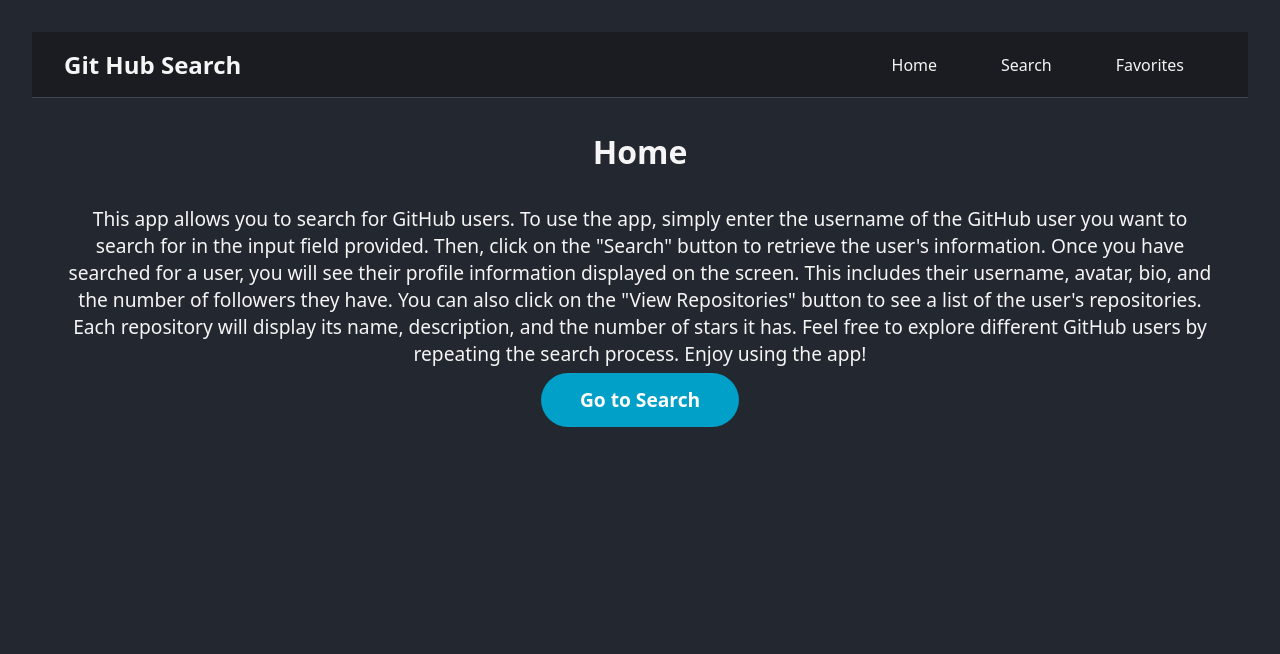
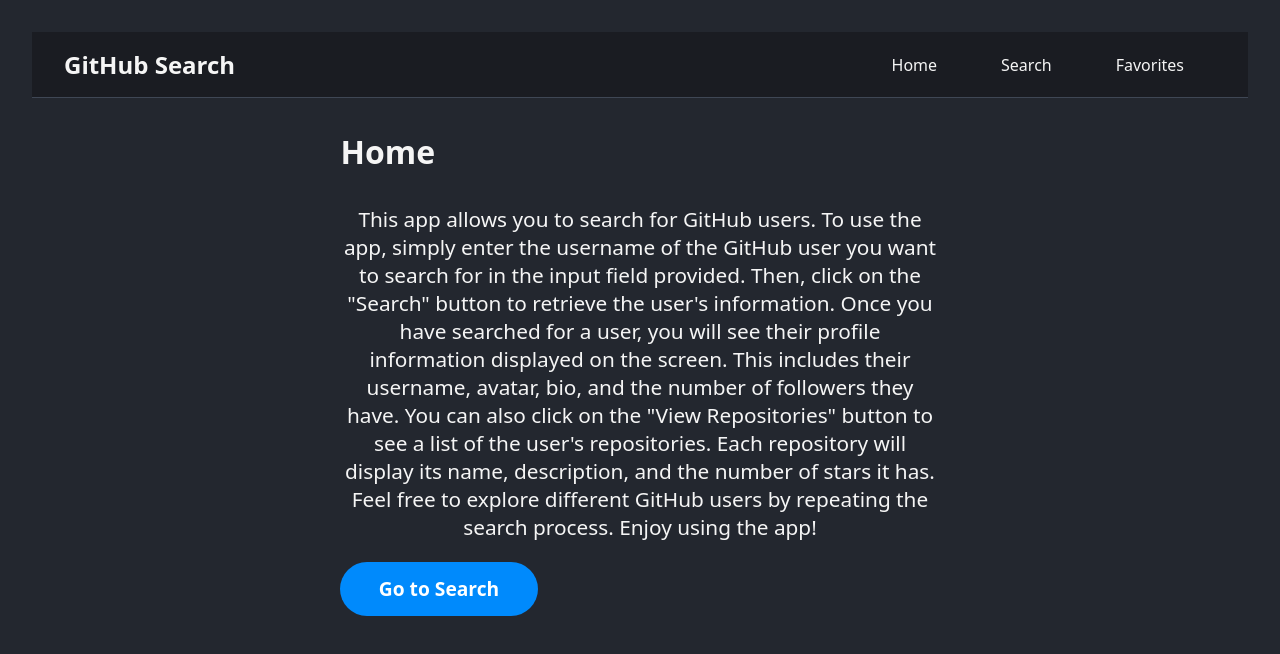
Before and after one commit to dattali18/GitHub-user-search, a React (Vite) app: page / in a window 1280 px wide. Shown: the top 654 px of the page. Built offline with nearby package versions, Linux system fonts and the light colour scheme.

Commit message:
added style to the <Home/> page

```diff
--- a/package.json
+++ b/package.json
@@ -10,11 +10,6 @@
     "preview": "vite preview"
   },
   "dependencies": {
-    "@fortawesome/fontawesome-svg-core": "^6.5.2",
-    "@fortawesome/free-brands-svg-icons": "^6.5.2",
-    "@fortawesome/free-regular-svg-icons": "^6.5.2",
-    "@fortawesome/free-solid-svg-icons": "^6.5.2",
-    "@fortawesome/react-fontawesome": "^0.2.0",
     "react": "^18.2.0",
     "react-dom": "^18.2.0"
   },
--- a/src/components/header/header.css
+++ b/src/components/header/header.css
@@ -31,7 +31,7 @@
 }
 
 .navbar-item a:hover {
-  color: var(--primary-color);
+  color: var(--blue);
 }
 
 .navbar-icon h1 {
--- a/src/components/header/header.jsx
+++ b/src/components/header/header.jsx
@@ -1,7 +1,6 @@
 // Dependencies
 import "./header.css";
 // react router dom components
-import { FontAwesomeIcon } from "@fortawesome/react-fontawesome";
 import { Link } from "react-router-dom";
 
 export default function Header() {
@@ -9,8 +8,7 @@
     <header>
       <nav className="navbar">
         <div className="navbar-icon">
-          <FontAwesomeIcon icon="fa-brands fa-github-alt" />
-          <h1>Git Hub Search</h1>
+          <h1>GitHub Search</h1>
         </div>
         <ul className="navbar-list">
           <li className="navbar-item">
--- a/src/pages/home/home.css
+++ b/src/pages/home/home.css
@@ -5,7 +5,7 @@
 }
 
 .home-paragraph {
-  font-size: 1.2em;
+  font-size: 1.3em;
   margin-bottom: 1em;
 }
 
@@ -18,7 +18,7 @@
   border: none;
   border-radius: 50px;
 
-  background-color: var(--primary-color);
+  background-color: var(--blue);
 
   color: white;
   cursor: pointer;
@@ -28,3 +28,15 @@
 .home-button:hover {
   opacity: 0.9;
 }
+
+.home-div {
+  display: flex;
+  flex-direction: column;
+  align-items: start;
+  justify-content: space-around;
+
+  /* make the height take 100% of the parent container */
+  height: 100%;
+
+  padding: 0 24%;
+}
--- a/src/pages/home/home.jsx
+++ b/src/pages/home/home.jsx
@@ -1,3 +1,4 @@
+/* eslint-disable react/no-unescaped-entities */
 import { Link } from "react-router-dom";
 
 // Styles
@@ -6,8 +7,8 @@
 export default function Home() {
   return (
     <>
-      <h1 className="home-title">Home</h1>
       <div className="home-div">
+        <h1 className="home-title">Home</h1>
         <p className="home-paragraph">
           This app allows you to search for GitHub users. To use the app, simply
           enter the username of the GitHub user you want to search for in the
```
Also changed, not shown: src/App.jsx (+2 -6 lines), 1 other file (tests, documents, lock files or other folders).
